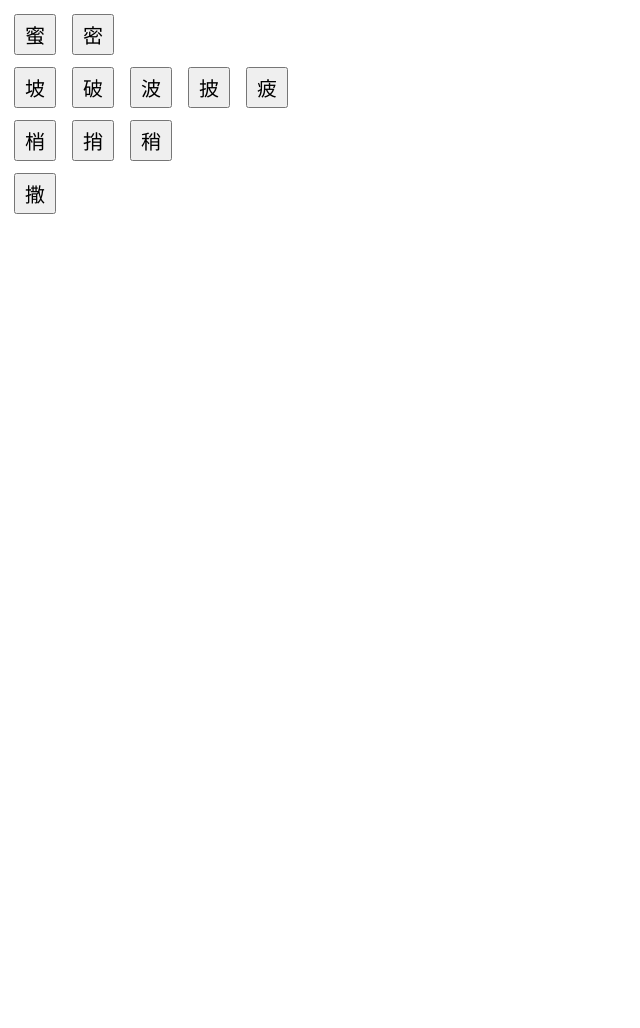
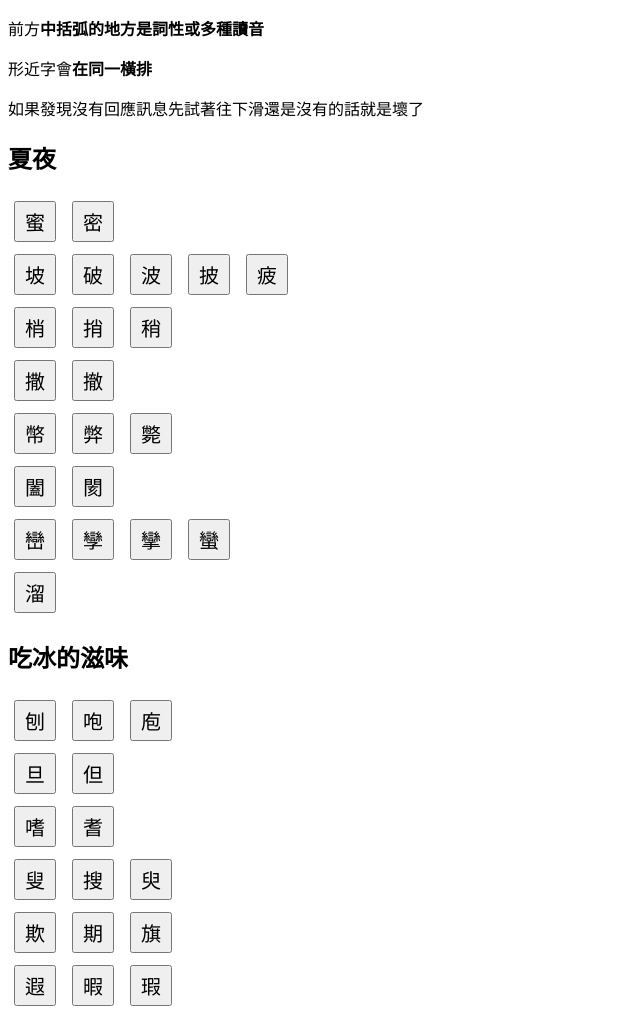
Before and after one commit to goba617/chin_word, a plain HTML site: page index.html in a window 1280 px wide. Shown: the whole page, without its empty margins (0-640 px from the left). Before the commit the page ends 800 px from the top, so only its background shows below. Drawn offline with Linux system fonts and the light colour scheme.

Commit message:
Add files via upload

```diff
--- a/index.html
+++ b/index.html
@@ -1,6 +1,7 @@
 <!DOCTYPE html>
 <html>
 <head>
+  <meta name="viewport" content="width=device-width, initial-scale=1.0">
   <style>
   button{font-size:20px;
   margin:6px;
@@ -11,6 +12,10 @@
 </style>
 </head>
 <body>
+<p>前方<strong>中括弧的地方是詞性或多種讀音</strong></p>
+<p>形近字會<strong>在同一橫排</strong></p>
+<p>如果發現沒有回應訊息先試著往下滑還是沒有的話就是壞了</p>
+<h2>夏夜</h2>
 <button onclick="mi()">蜜</button>
 <button onclick="mi2()">密</button><br>
 <button onclick="po()">坡</button>
@@ -22,7 +27,37 @@
 <button onclick="shao2()">捎</button>
 <button onclick="shao3()">稍</button><br>
 <button onclick="sa()">撒</button>
+<button onclick="che()">撤</button><br>
+<button onclick="bi()">幣</button>
+<button onclick="bi2()">弊</button>
+<button onclick="bi3()">斃</button><br>
+<button onclick="he()">闔</button>
+<button onclick="he2()">閡</button><br>
+<button onclick="luan()">巒</button>
+<button onclick="luan2()">孿</button>
+<button onclick="luan3()">攣</button>
+<button onclick="luan4()">蠻</button><br>
+<button onclick="liou()">溜</button>
 <p id="return"></p>
+<h2>吃冰的滋味</h2>
+<button onclick="bao()">刨</button>
+<button onclick="pao()">咆</button>
+<button onclick="pao2()">庖</button><br>
+<button onclick="dan()">旦</button>
+<button onclick="dan2()">但</button><br>
+<button onclick="shi()">嗜</button>
+<button onclick="qi()">耆</button><br>
+<button onclick="so()">叟</button>
+<button onclick="so2()">搜</button>
+<button onclick="yu()">臾</button><br>
+<button onclick="qi2()">欺</button>
+<button onclick="qi3()">期</button>
+<button onclick="qi4()">旗</button><br>
+<button onclick="xia()">遐</button>
+<button onclick="xia2()">暇</button>
+<button onclick="xia3()">瑕</button><br>
+
+<p id="returnU2"></p>
 <script>
 function mi(){document.getElementById("return").innerText="［名］蜜蜂採取花中甘液所釀成的甜汁 ex:花蜜\n［形］甜美的，動人的 ex:甜言蜜語";}
 function mi2(){document.getElementById("return").innerText="［形］親近的 ex:親密\n［名］隱藏不公開的事 ex:保守秘密";}
@@ -35,6 +70,33 @@ function shao(){document.getElementById("return").innerText="［名］樹枝的
 function shao2(){document.getElementById("return").innerText="［動］請人順便攜帶物品 ex:捎信";}
 function shao3(){document.getElementById("return").innerText="［副］略微 ex:稍縱即逝";}
 function sa(){document.getElementById("return").innerText="［ㄙㄚˇ］［動］散布 ex:撒胡椒粉\n［ㄙㄚ］[動]施展，表現 ex:撒嬌\n［ㄙㄚ］［動］放開 ex:撒手不管";}
+function che(){document.getElementById("return").innerText="[動]除去，免去 ex:撤職\n[動]退回 ex:撤兵";}
+function bi(){document.getElementById("return").innerText="[名]有標準價格可作交易媒介的東西 ex:錢幣";}
+function bi2(){document.getElementById("return").innerText="[名]害處 ex:有利無弊\n[名]不正當的事 ex:作弊";}
+function bi3(){document.getElementById("return").innerText="[動]死亡 ex:暴斃";}
+function he(){document.getElementById("return").innerText="[動]閉合 ex:闔上\n[形]全部 ex:闔第光臨";}
+function he2(){document.getElementById("return").innerText="[動]阻隔，妨礙 ex:隔閡";}
+function luan(){document.getElementById("return").innerText="[名]連綿的山峰 ex:山巒";}
+function luan2(){document.getElementById("return").innerText="[名]雙胞胎 ex:孿生兄弟";}
+function luan3(){document.getElementById("return").innerText="［動］手，足因抽搐而彎曲不能伸直 ex:痙攣";}
+function luan4(){document.getElementById("return").innerText="［形］強橫，不通情理 ex:蠻橫";}
+function liou(){document.getElementById("return").innerText="［ㄌㄧㄡ］［動］流動 ex:溜過彎彎的小橋\n［動］私自離開或進入 ex:溜回家\n［ㄌㄧㄡˋ］［形］流暢，流利 ex:英文說的溜";}
+function bao(){document.getElementById("returnU2").innerText="［ㄅㄠˋ］［動］削刮成碎屑 ex:刨木頭\n［ㄆㄠˊ］［動］挖掘 ex:刨根究底";}
+function pao(){document.getElementById("returnU2").innerText="［動］野獸怒吼 ex:咆哮";}
+function pao2(){document.getElementById("returnU2").innerText="［名］廚師 ex:越俎代庖";}
+function dan(){document.getElementById("returnU2").innerText="［名］某天，某日 ex:一旦\n［名］天剛亮的時候 ex:枕戈待旦";}
+function dan2(){document.getElementById("returnU2").innerText="［副］只，僅 ex:但願如此\n［連］不過，可是 ex:但是";}
+function shi(){document.getElementById("returnU2").innerText="［動］喜好，愛好 ex:嗜之如命";}
+function qi(){document.getElementById("returnU2").innerText="［名］對老人的通稱 ex:耆老";}
+function so(){document.getElementById("returnU2").innerText="［名］老人 ex:童叟無欺";}
+function so2(){document.getElementById("returnU2").innerText="［動］找尋 ex:搜尋\n［動］檢查 ex:搜身";}
+function yu(){document.getElementById("returnU2").innerText="［名］片刻，暫時 ex:須臾";}
+function qi2(){document.getElementById("returnU2").innerText="［動］詐騙 ex:欺瞞\n［動］侮辱 ex:仗勢欺人";}
+function qi3(){document.getElementById("returnU2").innerText="［動］盼望 ex:期望\n［動］約定 ex:不期而遇\n［名］時，日 ex:限期";}
+function qi4(){document.getElementById("returnU2").innerText="［名］裝在竿子上，有特殊圖案當作某種標誌或號令的布或紙 ，ex:棋子";}
+function xia(){document.getElementById("returnU2").innerText="［形］遠 ex:名聞遐邇";}
+function xia2(){document.getElementById("returnU2").innerText="［名］空閒 ex:自顧不暇";}
+function xia3(){document.getElementById("returnU2").innerText="［名］玉上的斑點(比喻過失) ex:瑕不掩瑜";}
 </script>
 </body>
 </html>
```
